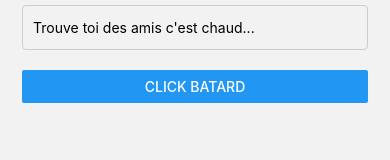
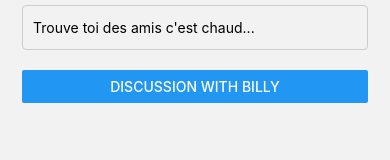
Before and after one commit to TallKAway/app-talkAway, a React Native app: screen /Contact in a window 390 px wide. Shown: the part 146-306 px from the top of the page. Built offline with nearby package versions, Linux system fonts and the light colour scheme.

Commit message:
fix: keyboardAvoidingView working with the TabStack Navigator header

```diff
--- a/package.json
+++ b/package.json
@@ -13,6 +13,7 @@
     "@react-navigation/bottom-tabs": "^6.5.11",
     "@react-navigation/native": "^6.1.9",
     "@react-navigation/native-stack": "^6.9.16",
+    "@react-navigation/stack": "^6.3.20",
     "expo": "~49.0.15",
     "expo-status-bar": "~1.6.0",
     "react": "18.2.0",
@@ -20,8 +21,8 @@
     "react-native": "0.72.6",
     "react-native-safe-area-context": "4.6.3",
     "react-native-screens": "~3.22.0",
-    "react-native-web": "~0.19.6",
-    "react-native-svg": "13.9.0"
+    "react-native-svg": "13.9.0",
+    "react-native-web": "~0.19.6"
   },
   "devDependencies": {
     "@babel/core": "^7.20.0",
--- a/src/pages/ContactPage/components/Contact.tsx
+++ b/src/pages/ContactPage/components/Contact.tsx
@@ -34,7 +34,7 @@ export const Contact = () => {
                         }
                     />
                     <Button
-                        title="click batard"
+                        title="discussion with billy"
                         onPress={() => {
                             navigation.navigate('Home', { userName: 'billy' });
                         }}
--- a/src/pages/DiscussionPage/DiscussionPage.tsx
+++ b/src/pages/DiscussionPage/DiscussionPage.tsx
@@ -1,7 +1,6 @@
 import { useEffect, useState } from 'react';
 import {
     View,
-    Text,
     SafeAreaView,
     FlatList,
     KeyboardAvoidingView,
@@ -9,12 +8,12 @@ import {
     Platform,
     Keyboard,
     StyleSheet,
-    Button,
 } from 'react-native';
-import { BackButton } from '../../components/Button/BackButton';
+
 import messages from '../../messageData/messages.json';
 import { FormArea } from './components/FormArea';
 import { MessageArea } from './components/MessageArea';
+import { useHeaderHeight } from '@react-navigation/elements';
 
 interface MessagesProps {
     id: number;
@@ -23,6 +22,7 @@ interface MessagesProps {
 }
 
 export const DiscussionPage = () => {
+    const headerheight = useHeaderHeight();
     const [messageData, setMessageData] = useState<MessagesProps[]>([]);
 
     useEffect(() => {
@@ -39,6 +39,7 @@ export const DiscussionPage = () => {
 
             <KeyboardAvoidingView
                 behavior={Platform.OS === 'ios' ? 'padding' : 'height'}
+                keyboardVerticalOffset={headerheight}
                 style={styles.keyboard}
             >
                 <TouchableWithoutFeedback onPress={Keyboard.dismiss}>
```
Also changed, not shown: 1 other file (tests, documents, lock files or other folders).
